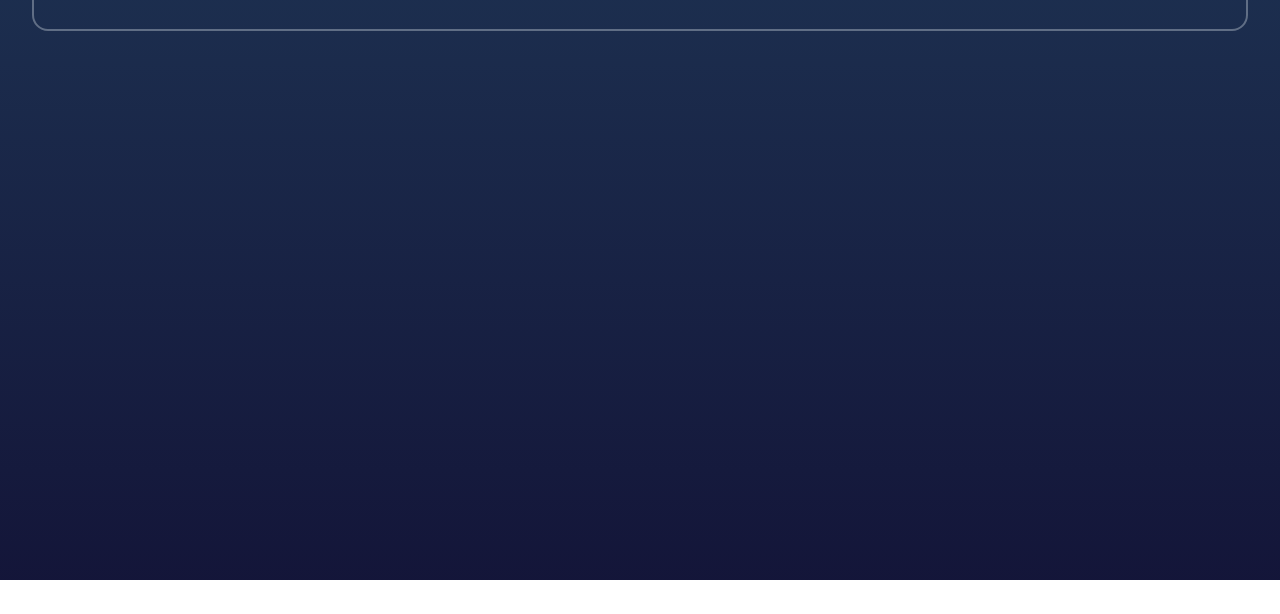
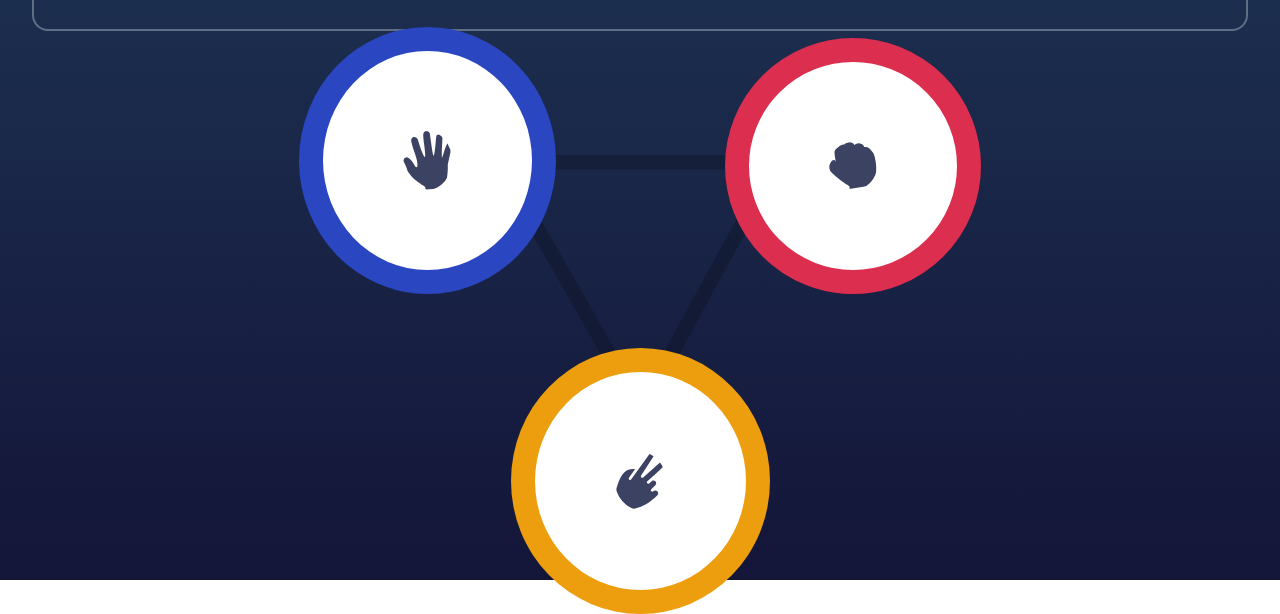
Before and after one commit to eduardo-takeo/rock-paper-scissors, a website: page src/index.html in a window 1280 px wide. Shown: the part 220-834 px from the top of the page. Before the commit the page ends 800 px from the top, so only its background shows below. Drawn offline with Linux system fonts and the light colour scheme.

Commit message:
Create Controls section

```diff
--- a/src/index.html
+++ b/src/index.html
@@ -21,7 +21,7 @@
   </head>
   <body>
     <main>
-      <div class="score">
+      <section class="score">
         <div class="score-title">
           <h1>Rock</h1>
           <h1>Paper</h1>
@@ -32,7 +32,15 @@
           <h2>Score</h2>
           <span>12</span>
         </div>
-      </div>
+      </section>
+
+      <section class="controls">
+        <div class="controls-options">
+          <img id="paper" src="assets/icon-paper.svg" alt="Paper" />
+          <img id="scissors" src="assets/icon-scissors.svg" alt="Scissors" />
+          <img id="rock" src="assets/icon-rock.svg" alt="Rock" />
+        </div>
+      </section>
     </main>
 
     <!-- <div class="attribution">
--- a/src/styles/style.scss
+++ b/src/styles/style.scss
@@ -50,6 +50,9 @@ main {
   max-width: 1280px;
   margin: 0 auto;
   padding: 2rem;
+  height: 100%;
+  display: flex;
+  flex-direction: column;
 }
 
 .score {
@@ -89,3 +92,43 @@ main {
     }
   }
 }
+
+.controls {
+  display: flex;
+  flex: 1;
+  align-items: center;
+  justify-content: center;
+
+  &-options {
+    background-image: url("/src/assets/bg-triangle.svg");
+    background-position: center;
+    background-size: contain;
+    background-repeat: no-repeat;
+
+    img {
+      background-color: var(--white);
+      border-radius: 50%;
+      padding: 5rem;
+    }
+  }
+}
+
+#paper {
+  border: 1.5rem solid var(--blue-500);
+  position: relative;
+  top: -8rem;
+  left: 3rem;
+}
+
+#scissors {
+  border: 1.5rem solid var(--yellow);
+  position: relative;
+  bottom: -12rem;
+}
+
+#rock {
+  border: 1.5rem solid var(--red);
+  position: relative;
+  top: -8rem;
+  right: 3rem;
+}
```
Also changed, not shown: src/styles/style.css, 1 other file.
